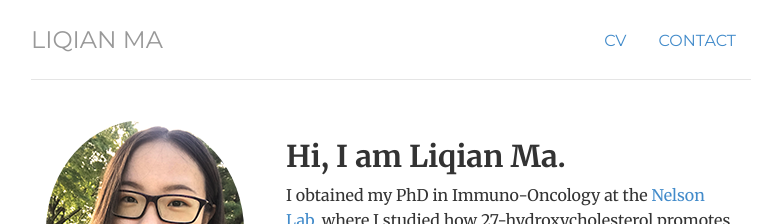
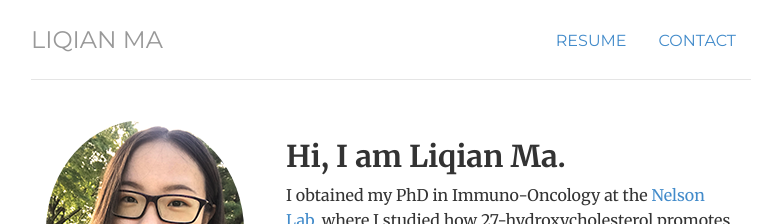
Before and after one commit to liqian-ma/liqian-ma.github.io, a Jekyll site: the page built from index.html, in a window 1280 px wide. Shown: the top 224 px of the page, without its empty margins (249-1031 px from the left). Built offline with Jekyll 4.4.1, drawn with Linux system fonts in a browser that asks for light colours.

Commit message:
Update header.html

```diff
--- a/_includes/header.html
+++ b/_includes/header.html
@@ -1,6 +1,6 @@
 <div class="header">
 	<ul class="nav nav-pills pull-right">
-		<li class="{{ page.cv }}"><a href="/cv" title="CV/Resume">CV</a></li>
+		<li class="{{ page.cv }}"><a href="/cv" title="CV/Resume">Resume</a></li>
 		<!-- <li class="{{ page.research }}"><a href="/research" title="Research">Research</a></li> -->
 		<!--  <li class="{{ page.notes }}"><a href="/notes" title="Notes">Notes</a></li> -->
 		<li class="{{ page.contact }}"><a href="/contact" title="Contact">Contact</a></li>
```
